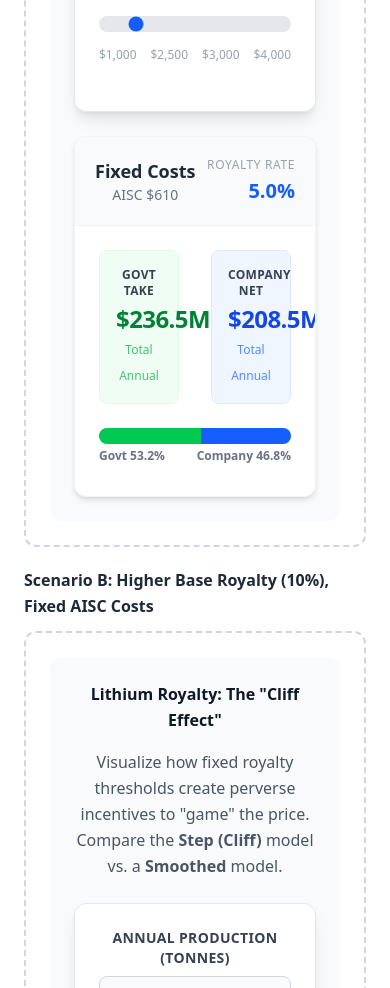
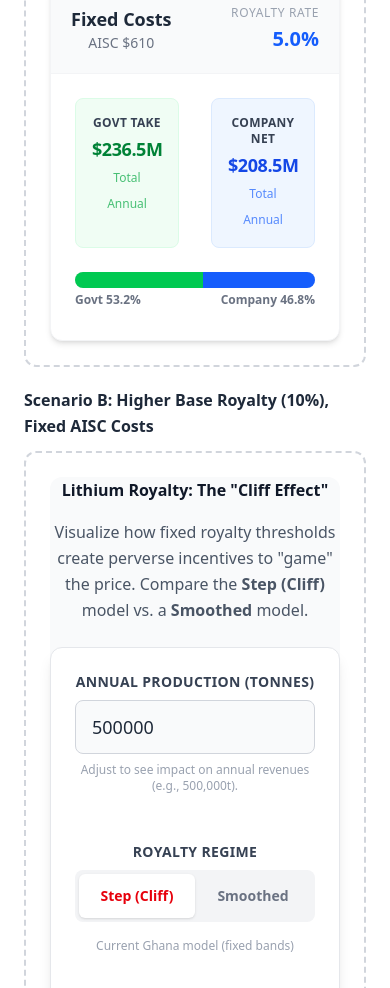
Before and after one commit to RaufCode/Katanomics_Demo, a Nuxt app: page / in a window 390 px wide. Shown: the part 3520-4508 px from the top of the page. Built offline with nearby package versions, Linux system fonts and the light colour scheme.

Commit message:
reduce the spaces

```diff
--- a/app/components/FiscalWedge.vue
+++ b/app/components/FiscalWedge.vue
@@ -198,7 +198,7 @@
 
 <template>
     <div
-        class="max-w-5xl mx-auto p-6 bg-gray-50 rounded-xl font-sans text-gray-800"
+        class="max-w-5xl mx-auto bg-gray-50 rounded-xl font-sans text-gray-800"
     >
         <!-- Header -->
         <div class="mb-6 text-center">
@@ -367,7 +367,7 @@
                                 Govt Take
                             </span>
                             <span
-                                class="block text-2xl md:text-3xl font-black text-green-700 tracking-tight"
+                                class="block text-lg md:text-3xl font-black text-green-700 tracking-tight"
                             >
                                 {{ formatMillions(item.data.govTotal) }}
                             </span>
@@ -386,7 +386,7 @@
                                 Company Net
                             </span>
                             <span
-                                class="block text-2xl md:text-3xl font-black tracking-tight"
+                                class="block text-lg md:text-3xl font-black tracking-tight"
                                 :class="
                                     item.data.compTotal < 0
                                         ? 'text-red-600'
```
